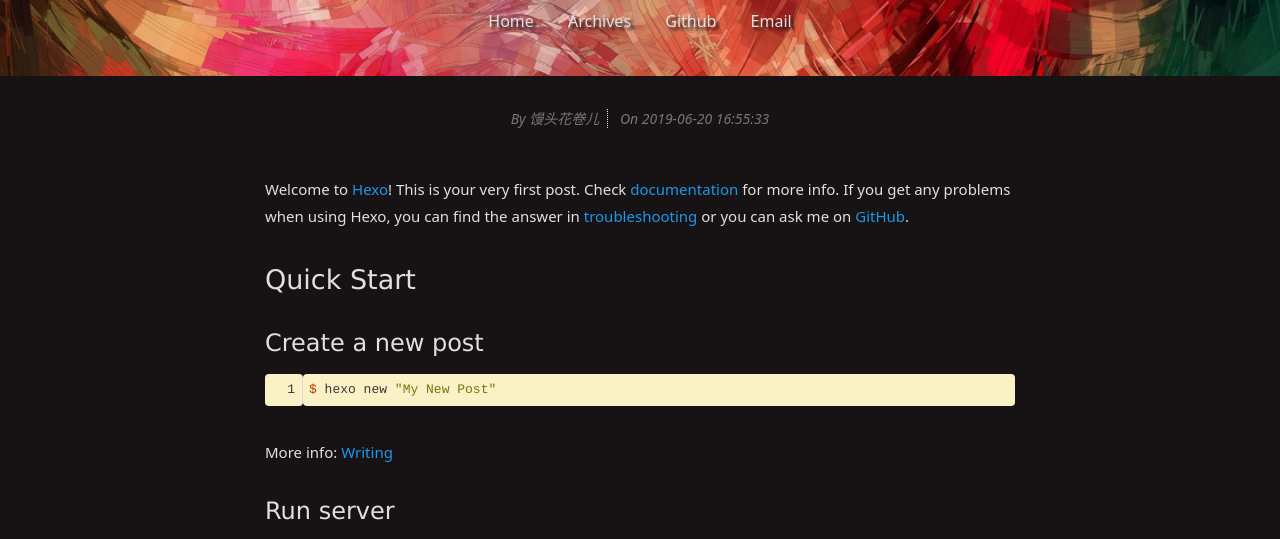
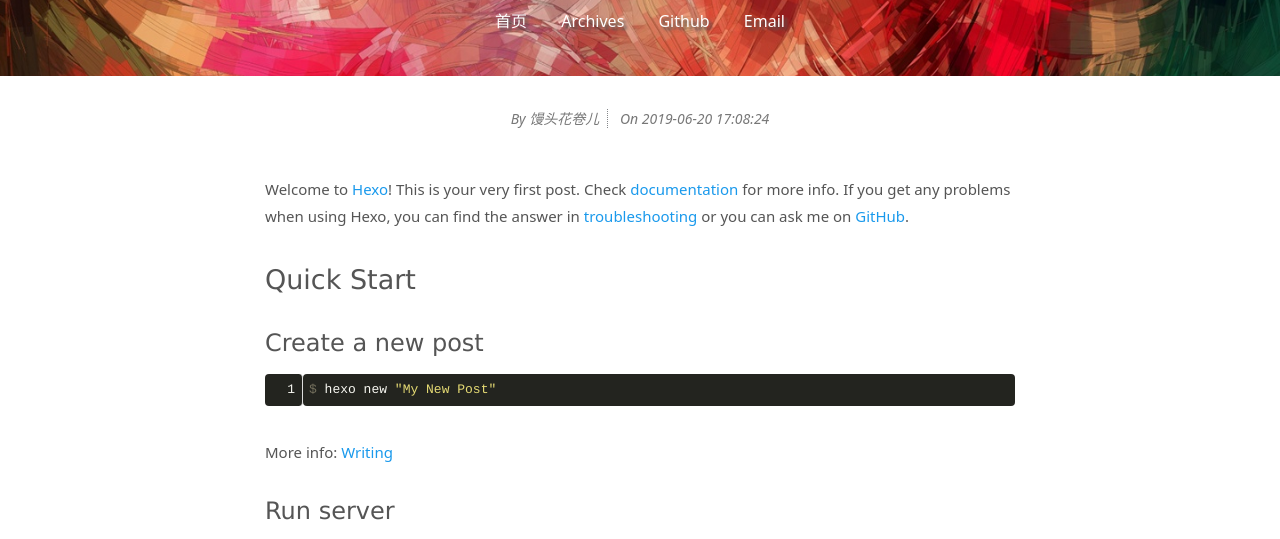
Before and after one commit to zuoyoush/zuoyoush.github.io, a plain HTML site: page 2019/06/20/hello-world/index.html in a window 1280 px wide. Shown: the part 208-747 px from the top of the page. Drawn offline with Linux system fonts and the light colour scheme.

Commit message:
Site updated: 2019-07-18 17:08:29

```diff
--- a/2019/06/20/hello-world/index.html
+++ b/2019/06/20/hello-world/index.html
@@ -27,7 +27,7 @@
   <link rel="stylesheet" href="/css/bootstrap.min.css">
   <!-- Custom CSS -->
 
-  <link rel="stylesheet" href="/css/style.dark.css">
+  <link rel="stylesheet" href="/css/style.light.css">
 
   <!-- Google Analytics -->
 
@@ -52,7 +52,7 @@
               <li>
                 <a href="/">
 
-                  Home
+                  首页
 
                 </a>
               </li>
@@ -74,7 +74,7 @@
               </li>
 
               <li>
-                <a href="mailto:<your-email-address>">
+                <a href="mailto:<3456448814@qq.com>">
 
                   Email
 
@@ -100,7 +100,7 @@
           <!-- Date -->
           <span class="date-time info">On
             <span class="date">2019-06-20</span>
-            <span class="time">16:55:33</span>
+            <span class="time">17:08:24</span>
           </span>
 
         </div>
```
Also changed, not shown: archives/2019/06/index.html (+3 -3 lines), archives/2019/index.html (+3 -3 lines), archives/index.html (+3 -3 lines), index.html (+3 -3 lines).
